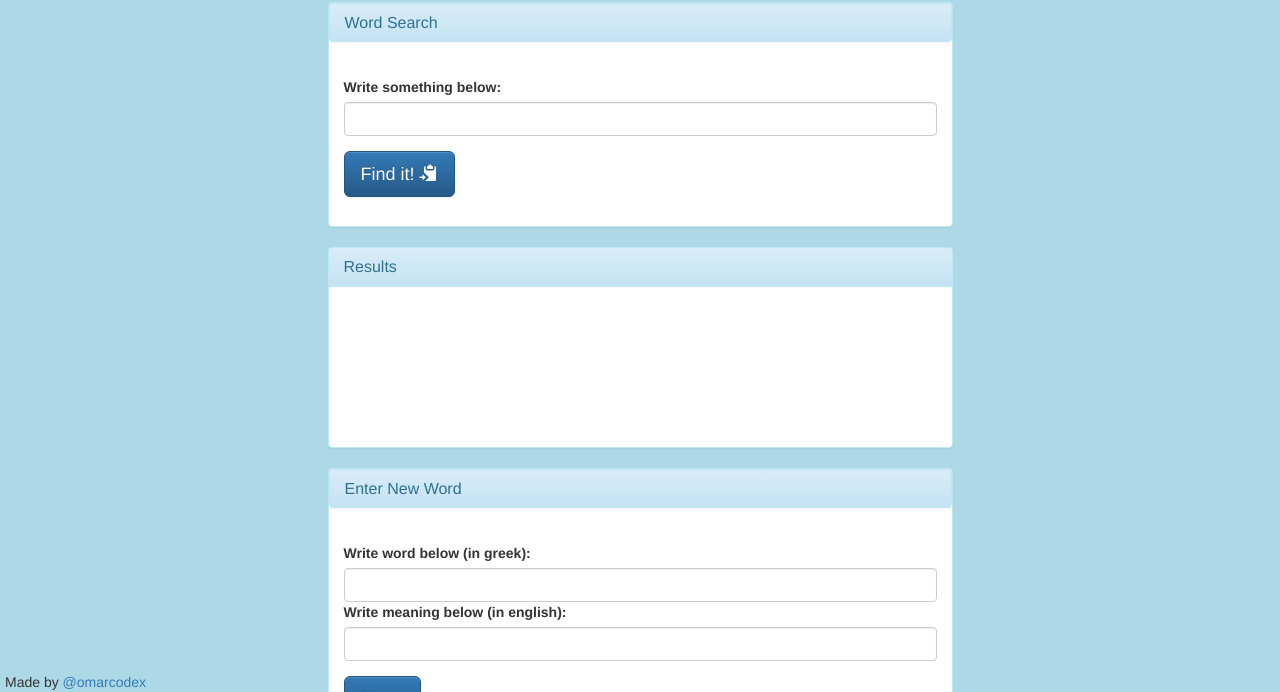
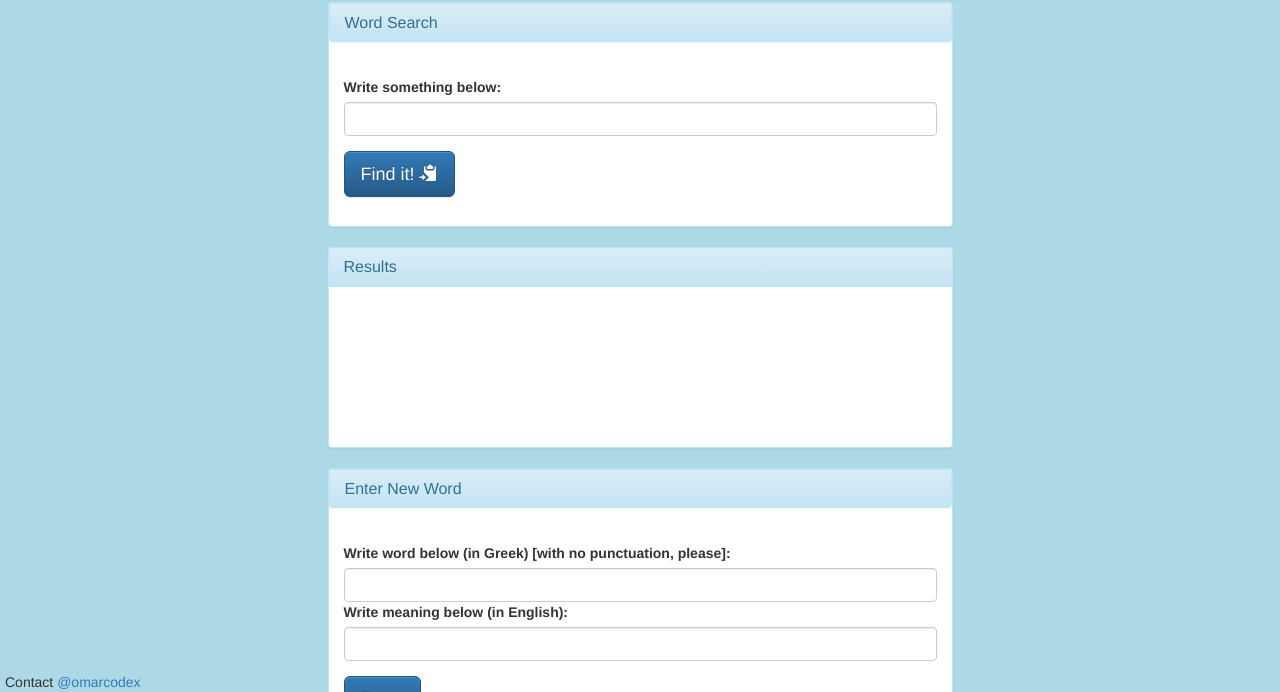
Before and after one commit to omarcodex/projekt-greek, a website: page public/index.html in a window 1280 px wide. Shown: the part 108-800 px from the top of the page. Drawn offline with nearby package versions, Linux system fonts and the light colour scheme.

Commit message:
Update copy

```diff
--- a/public/index.html
+++ b/public/index.html
@@ -67,10 +67,10 @@
             <form id="new-word-form" class="panel-body">
               <div class="form-group">
 
-                <label for="new-word-1">Write word below (in greek):</label>
+                <label for="new-word-1">Write word below (in Greek) [with no punctuation, please]:</label>
                 <input class="form-control" id="new-word-1" rows="3"></input>
 
-                <label for="new-word-2">Write meaning below (in english):</label>
+                <label for="new-word-2">Write meaning below (in English):</label>
                 <input class="form-control" id="new-word-2" rows="3"></input>
 
               </div>
@@ -104,7 +104,7 @@
     <footer>
       <div class='row'>
         <div class="col-md-12 col-md-offset-0 text-center">
-          <div>Made by <a href="https://github.com/omarcodex">@omarcodex</a></div>
+          <div>Contact <a href="https://github.com/omarcodex">@omarcodex</a></div>
         </div>
     </div>
     </footer>
```
